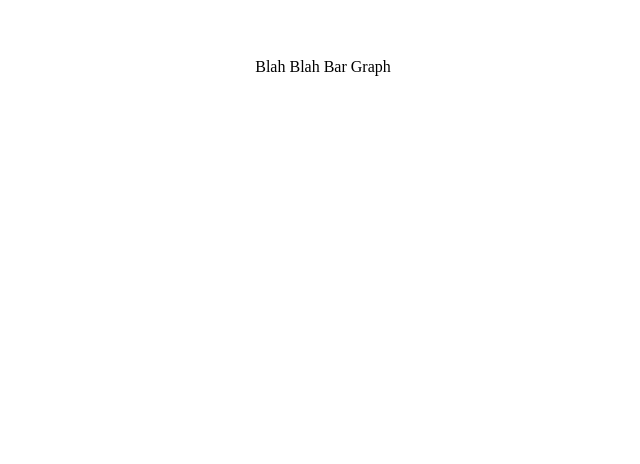
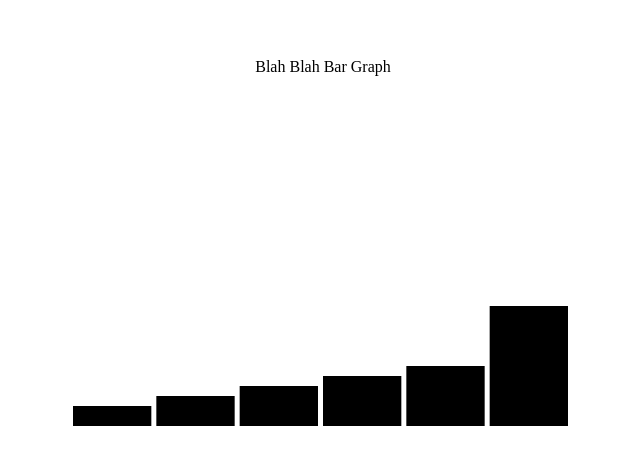
Before and after one commit to anniekao/lighthouse-js-fundamentals, a plain HTML site: page stretch-project/index.html in a window 1280 px wide. Shown: the whole page, without its empty margins (317-957 px from the left). Drawn offline with nearby package versions, Linux system fonts and the light colour scheme.

Commit message:
Update -- more readme info and createGraphBars function

```diff
--- a/stretch-project/main.css
+++ b/stretch-project/main.css
@@ -7,8 +7,3 @@
     text-align: center;
     padding: 50px;
 }
-
-#graph-body {
-    height: 0px;
-    width: 0px;
-}
--- a/stretch-project/main.js
+++ b/stretch-project/main.js
@@ -10,12 +10,30 @@ function setSVGWidthHeight(width, height){
     svg.setAttribute('height', height);
 }
 
+// Create svg rect elements to represent the bars of the graph depending on the inputted number
+function createGraphBars(dataSet){
+    var svg = document.getElementById('graph-body');
+    var height = svg.getAttribute('height');
+    var width = svg.getAttribute('width');
+    var barWidth = width/dataSet.length;
+    var barPadding = 5;
 
+    for (var i = 0; i < dataSet.length; i++){
+        var rect = document.createElementNS('http://www.w3.org/2000/svg', 'rect');
+        rect.setAttribute('y', height - dataSet[i]);
+        rect.setAttribute('height', dataSet[i]);
+        rect.setAttribute('width', barWidth - barPadding);
+        rect.style.fill = 'black';
+        var translate = [barWidth * i, 0];
+        rect.setAttribute('transform', "translate(" + translate + ")");
 
+        svg.appendChild(rect);
 
+    }
 
-
+}
 
 var dataSet = [20, 30, 40, 50, 60, 120];
 graphTitle('Blah Blah Bar Graph');
 setSVGWidthHeight(500, 300);
+createGraphBars(dataSet);
```
Also changed, not shown: stretch-project/README.md.
